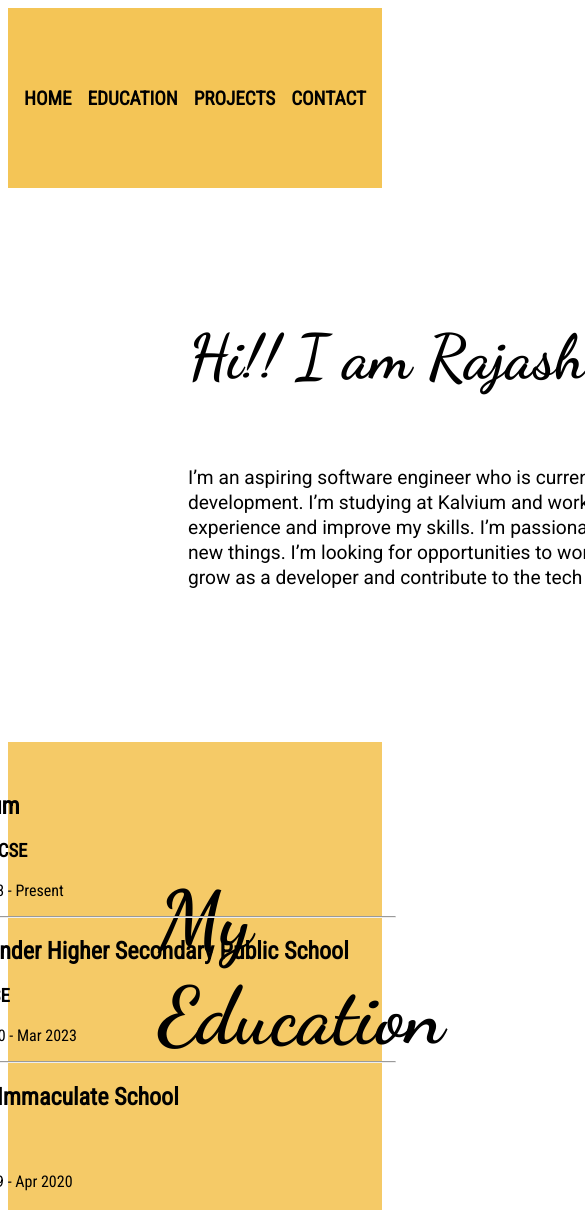
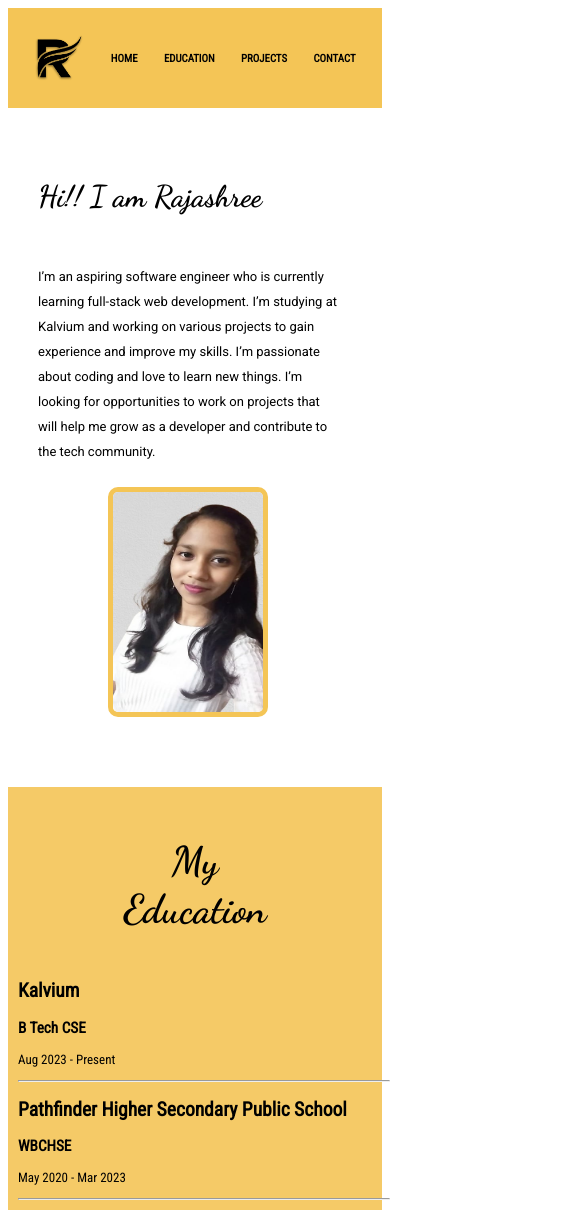
Before and after one commit to rajashree-guha/Portfolio_, a plain HTML site: page index.html in a window 390 px wide. Shown: the top 1210 px of the page, 585 px wide, since content can reach past the window. Drawn offline with Linux system fonts and the light colour scheme.

Commit message:
Portfolio

```diff
--- a/index.html
+++ b/index.html
@@ -3,17 +3,19 @@
 <head>
     <meta charset="UTF-8">
     <meta name="viewport" content="width=device-width, initial-scale=1.0">
+    <link rel="shortcut icon" href="logo - Copy.png" type="image/x-icon">
     <title>Portfolio</title>
     <link rel="stylesheet" href="style.css">
 </head>
 <body>
 <nav class="flex space-evenly align-center">
+    <img src="logo - Copy.png" class="logo2">
     <a href="#home">HOME</a>
     <a href="#education">EDUCATION</a>
     <a href="#projects">PROJECTS</a>
     <a href="#contact">CONTACT</a>
  </nav>
- <header class="flex" id="home">
+ <header class="flex column" id="home">
     <div id="introduction">
         <h1>Hi!! I am Rajashree</h1>
         <p>I’m an aspiring software engineer who is currently learning full-stack web development. I’m studying at Kalvium and working on various projects to gain experience and improve my skills. I’m passionate about coding and love to learn new things. I’m looking for opportunities to work on projects that will help me grow as a developer and contribute to the tech community.</p>
@@ -23,7 +25,7 @@
 
     </div>
 </header>
- <div class="flex space-between education" id="education" >
+ <div class="flex space-between column education" id="education" >
     <div>
         <h1>My<br>Education</h1>
     </div>
--- a/style.css
+++ b/style.css
@@ -23,13 +23,17 @@ nav{
     background-color:#f4c556;
 }
 
+.logo2{
+    width: 80px;
+}
+
 nav>a{
     color:black;
     font-size: larger;
     font-weight: 600;
     text-decoration: none;
     font-family: 'Roboto', sans-serif;
-font-family: 'Roboto Condensed', sans-serif;
+    font-family: 'Roboto Condensed', sans-serif;
     }
 
 nav>a:hover{
@@ -185,3 +189,113 @@ footer {
     background-color: #f4c556;
 
 }
+
+@media all and (max-width:480px){
+
+    /* nav  */
+    nav{
+        font-size: 9px;
+        height: 100px;
+        justify-content: space-evenly;
+    }
+
+    .logo2{
+        width: 50px;
+    }
+
+    /* header */
+    .column{
+        flex-direction: column;
+    }
+
+    header{
+        font-size: medium;
+        padding-left: 0;
+        margin-left: 0;
+
+    }
+    #introduction{
+        margin: 50px 0 0 30px;
+    }
+
+    #introduction>h1{
+        font-size: 30px;
+        font-weight: bold;
+    }
+    #introduction>p{
+        width: 300px;
+        font-size: 13px;
+
+    }
+
+    #profile-pic>img{
+        position: unset;
+        width: 150px;
+        height: 220px;
+        margin: 10px 0 0 100px;
+        border-radius: 10px;
+    }
+
+    /* Education  */
+    .education{
+        margin-top: 70px;
+
+    }
+
+    .education>div>h1{
+        font-size: 40px;
+        margin: 20px 0 30px 0;
+        text-align: center;
+    }
+
+    .education-text{
+        margin-left:10px;
+        margin-top: 10px;
+        font-size: 13px;
+    }
+
+    hr{
+        width: 370px;
+    }
+    /* projects */
+
+    #projects>h1{
+        font-size: 40px;
+        margin: 0 0 30px 0;
+        text-align: center;
+
+    }
+
+    .grid{
+        display: grid;
+        grid-template-columns:repeat(1,1fr);
+        grid-template-rows: repeat(6,290px);
+        padding: 30px 0 0 35px;
+    }
+
+    .grid>div{
+        width: 250px;
+        height: 240px;
+    }
+
+    .grid>div>img{
+        width: 250px;
+    }
+
+    .grid>div>button>a{
+        font-size: 12px;
+        font-weight: bold;
+        text-decoration: none;
+        color: black;
+    }
+
+    .grid>div>button>a:hover{
+        color: white;
+    }
+    }
+
+    footer{
+        .logo1{
+            width: 70px;
+        }
+    }
```
Also changed, not shown: logo - Copy.png (added).
